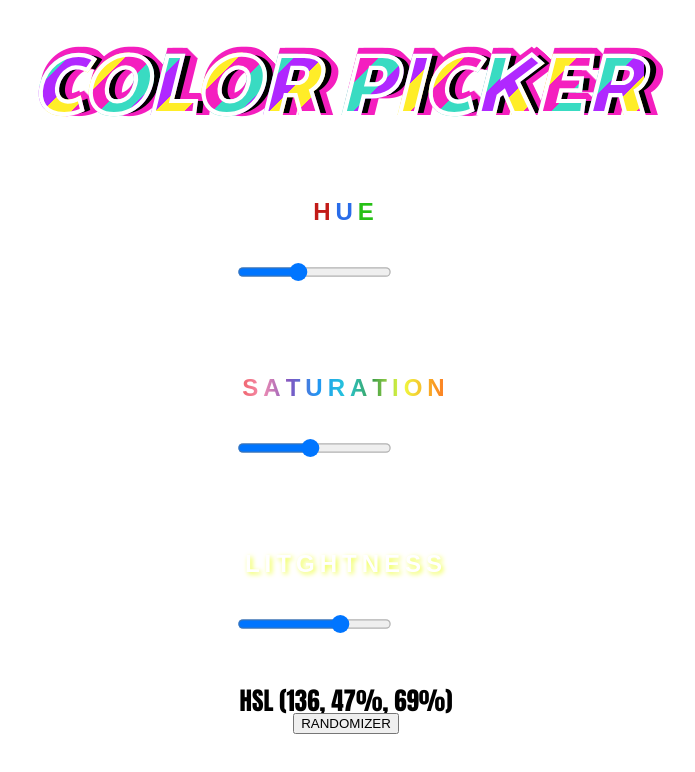
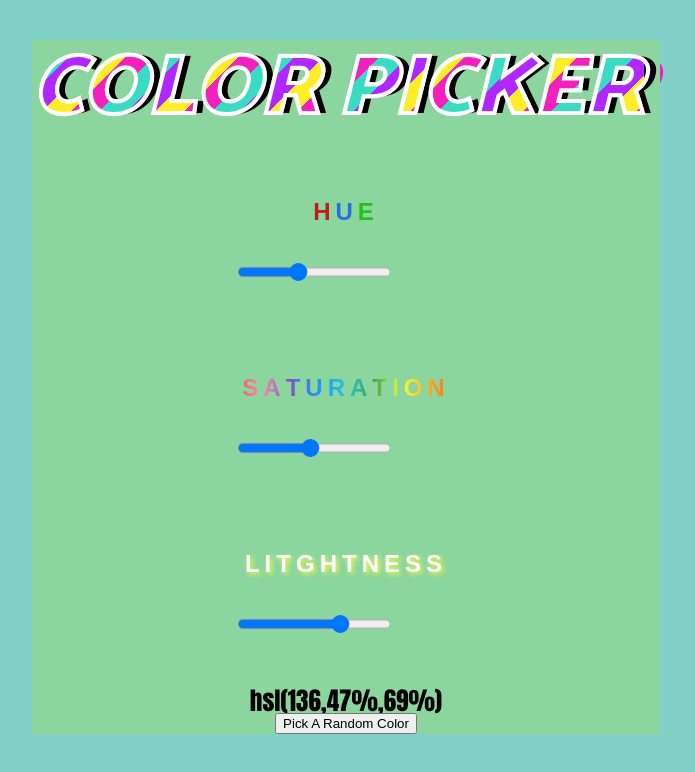
Before and after one commit to ERIKASTIGLEMAN/new-color-picker, a React (Create React App) app: page / in a window 1280 px wide. Shown: the top 772 px of the page, without its empty margins (294-989 px from the left). Built offline with nearby package versions, Linux system fonts and the light colour scheme.

Commit message:
All is GREAT!

```diff
--- a/src/App.jsx
+++ b/src/App.jsx
@@ -7,7 +7,7 @@ export class App extends Component {
     this.randomColor()
   }
   handleSlidingSlider = (event) => {
-    this.setState({ name: event.target.value })
+    this.setState({ [event.target.name]: event.target.value })
   }
 
   randomNum(max) {
@@ -22,10 +22,11 @@ export class App extends Component {
   }
 
   render() {
-    const backgroundColor = `HSL  (${this.state.hue}, ${this.state.saturation}%, ${this.state.lightness}%)`
+    const backgroundColor = `hsl(${this.state.hue},${this.state.saturation}%,${this.state.lightness}%)`
+    const newStyle = { backgroundColor: backgroundColor }
 
     return (
-      <main>
+      <main style={newStyle}>
         <div className="stripe-text">Color Picker</div>
 
         <section>
@@ -98,7 +99,7 @@ export class App extends Component {
         </section>
         <code>{backgroundColor}</code>
         <footer>
-          <button onClick={this.randomColor}> RANDOMIZER</button>
+          <button onClick={this.randomColor}> Pick A Random Color</button>
         </footer>
       </main>
     )
--- a/src/index.scss
+++ b/src/index.scss
@@ -76,7 +76,7 @@ html {
 body {
   margin: 2rem;
   min-height: 100%;
-  // background-color: this.state.hue, this.state.saturation, this.state.lightness;
+  background-color: rgb(129, 209, 201);
 }
 
 main {
```
